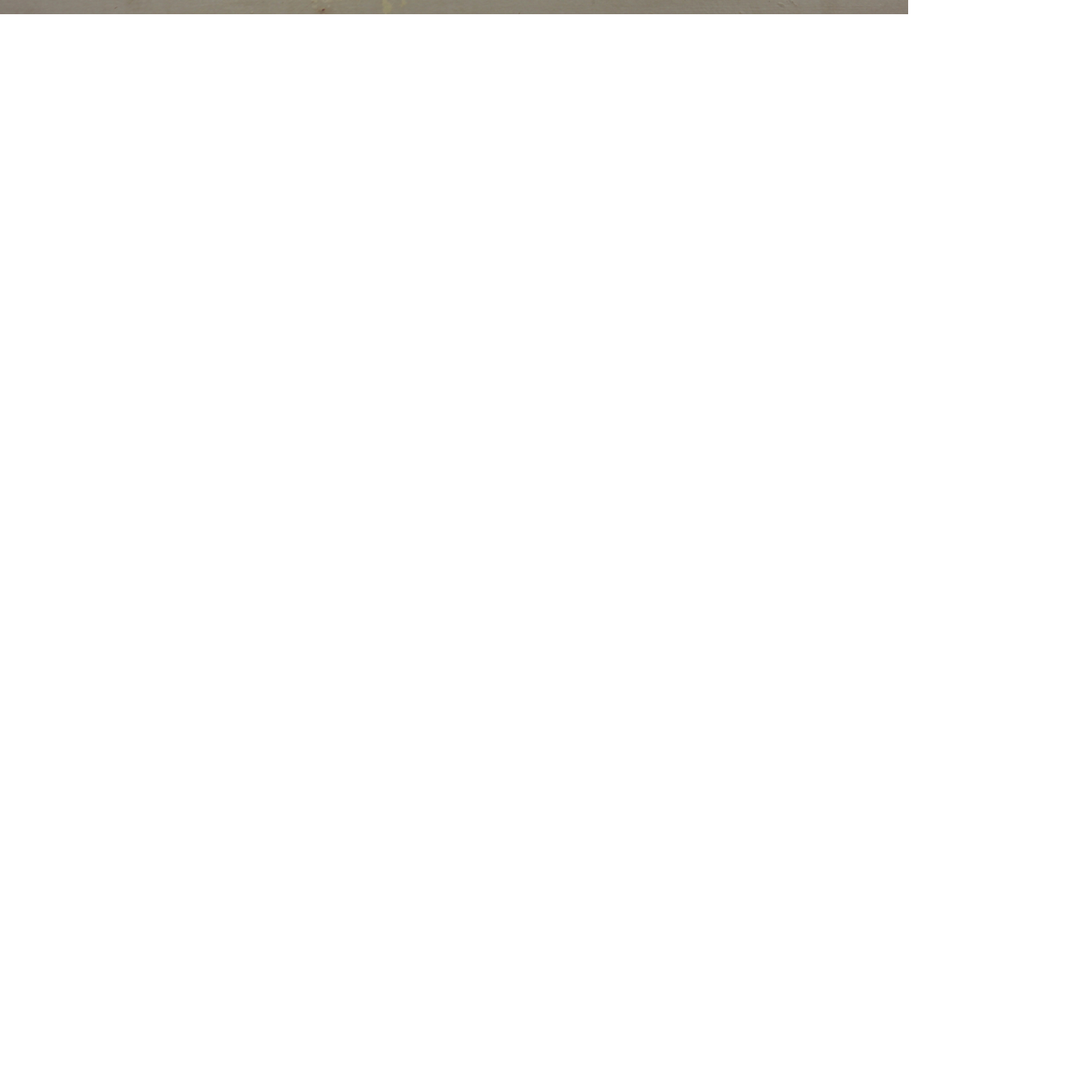
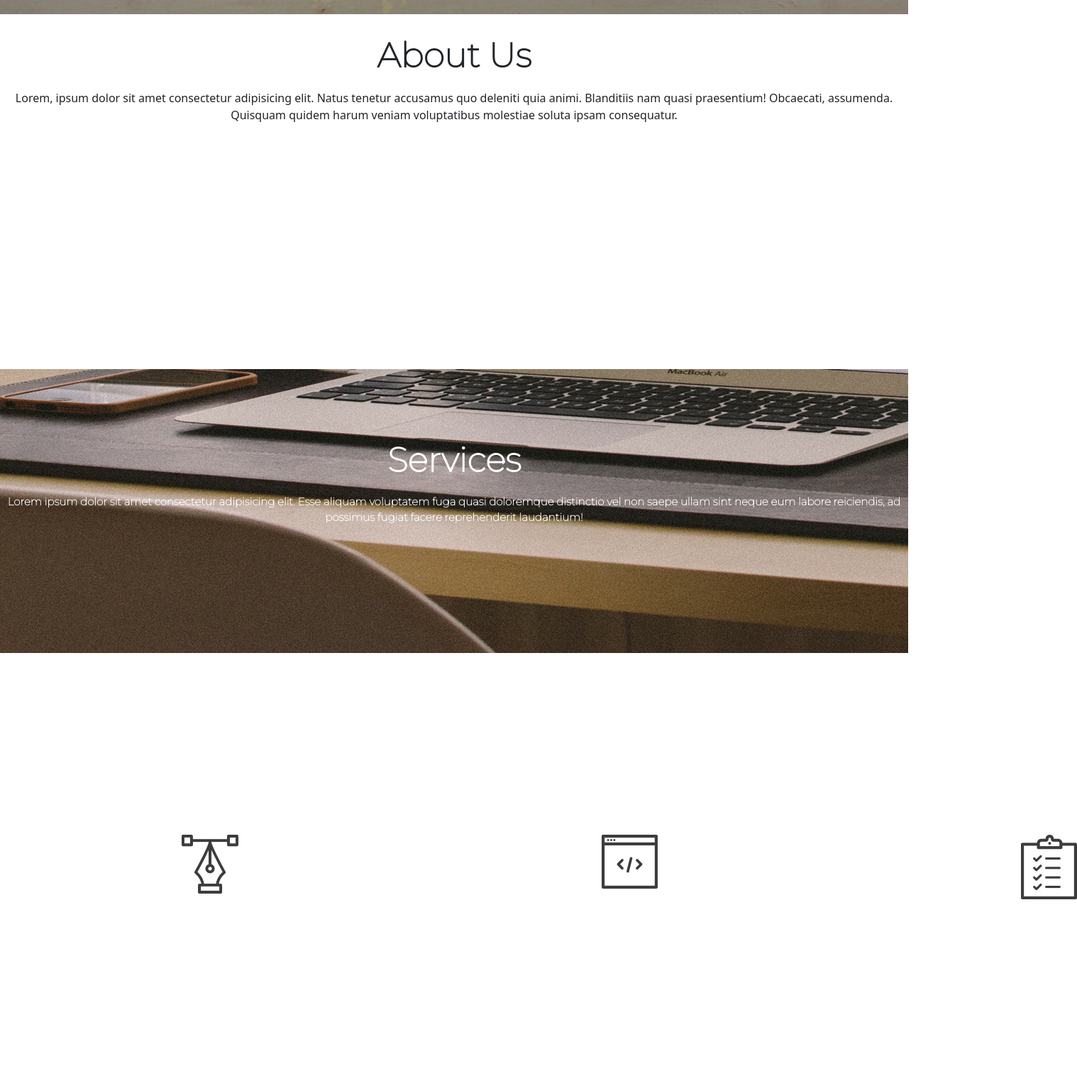
Before and after one commit to Diana-Kieru/Delani-Studio, a plain HTML site: page index.html in a window 1280 px wide. Shown: the part 780-2303 px from the top of the page at 71% size, 1518 px wide, since content can reach past the window. Before the commit the page ends 800 px from the top, so only its background shows below. Drawn offline with nearby package versions, Linux system fonts and the light colour scheme.

Commit message:
added some icons

```diff
--- a/index.html
+++ b/index.html
@@ -15,9 +15,8 @@
    >
    <div class="color-overlay d-flex justify-content-center allign-items-center">
        <div id="logo"
-       style="background-image: url('/IMG/logo.png');"
+       style="background-image: url('/IMG/logo.png');">
 
-       >
 
        </div>
        <div class="text allign-items-center">
@@ -29,6 +28,38 @@
    </div>
 
    </div>
+   <section class="about">
+       <h1>About Us</h1>
+       <p>Lorem, ipsum dolor sit amet consectetur adipisicing elit. Natus tenetur accusamus quo deleniti quia animi. Blanditiis nam quasi praesentium! Obcaecati, assumenda. Quisquam quidem harum veniam voluptatibus molestiae soluta ipsam consequatur.</p>
+
+   </section>
+   <section class="keyboard" style="background-image: url('./IMG/keyboard.jpg');">
+    <div class="services">
+            <h1>Services</h1>
+            <p>Lorem ipsum dolor sit amet consectetur adipisicing elit. Esse aliquam voluptatem fuga quasi doloremque distinctio vel non saepe ullam sint neque eum labore reiciendis, ad possimus fugiat facere reprehenderit laudantium!</p>
+    </div>
+   </section>
+   <section>
+       <div class="tools">
+           <div class="design">
+               <span>
+                   <img src="./IMG/design_icon.png" alt="">
+               </span>
+           </div>
+           <div class="development">
+               <span>
+                   <img src="./IMG/dev_icon.png" alt="">
+               </span>
+           </div>
+           <div class="product">
+               <span>
+                   <img src="./IMG/product_icon.png" alt="">
+               </span>
+           </div>
+
+
+       </div>
+   </section>
 
     <script src="script.js"></script>
     <script src="https://code.jquery.com/jquery-3.6.0.js" integrity="sha256-H+K7U5CnXl1h5ywQfKtSj8PCmoN9aaq30gDh27Xc0jk=" crossorigin="anonymous"></script>
--- a/style.css
+++ b/style.css
@@ -1,3 +1,10 @@
+*@media (max-width: 768px) {
+
+
+
+}
+
+
 @import url('https://fonts.googleapis.com/css2?family=Montserrat:wght@100&display=swap');
 .masterclass{
     background-size: cover;
@@ -34,3 +41,48 @@ h1{
 #mouseclick{
     margin-top: 150px;
 }
+.about{
+    text-align: center;
+    height: 60vh;
+    width: 100vw;
+}
+.keyboard{
+    height: 50vh;
+    width: 100vw;
+    position: relative;
+}
+.services{
+    text-align: center;
+    color: white;
+    font-family:'Montserrat', sans-serif;;
+    text-align: center;
+    position: absolute;
+    height:50vh;
+    width: 100vw;
+    margin-top: 70px;
+}
+.services p{
+    color: white;
+    font-size: 15px;
+    font-weight: bolder;
+
+}
+.tools{
+  width: 100%;
+  display: flex;
+  flex-direction: row;
+  justify-content: space-around;
+  /* height: 50px; */
+  /* margin-top: 100px; */
+  /* position: relative; */
+}
+.design{
+    margin: 20%;
+}
+.development{
+    margin: 20%;
+}
+.product{
+    margin: 20%;
+
+}
```
